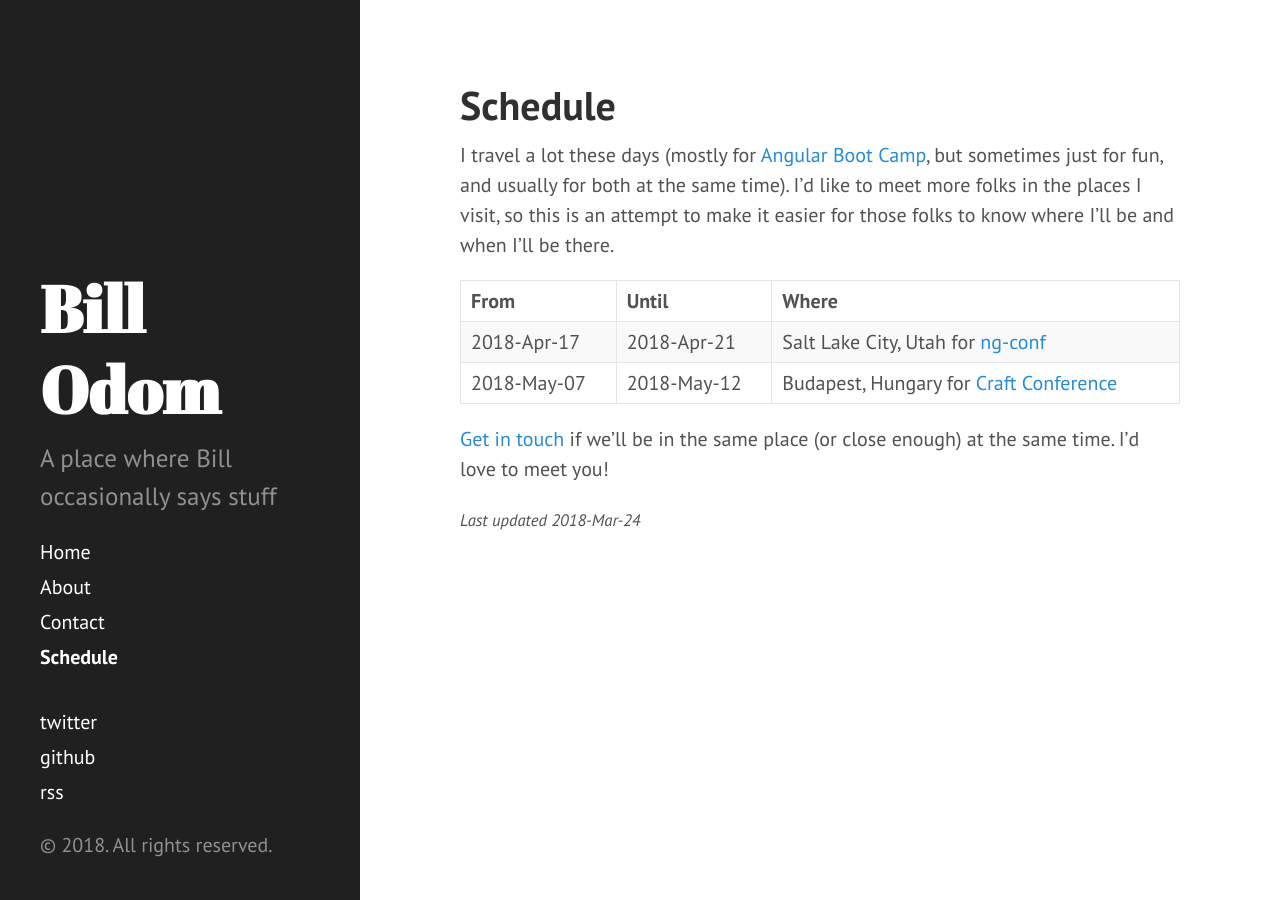
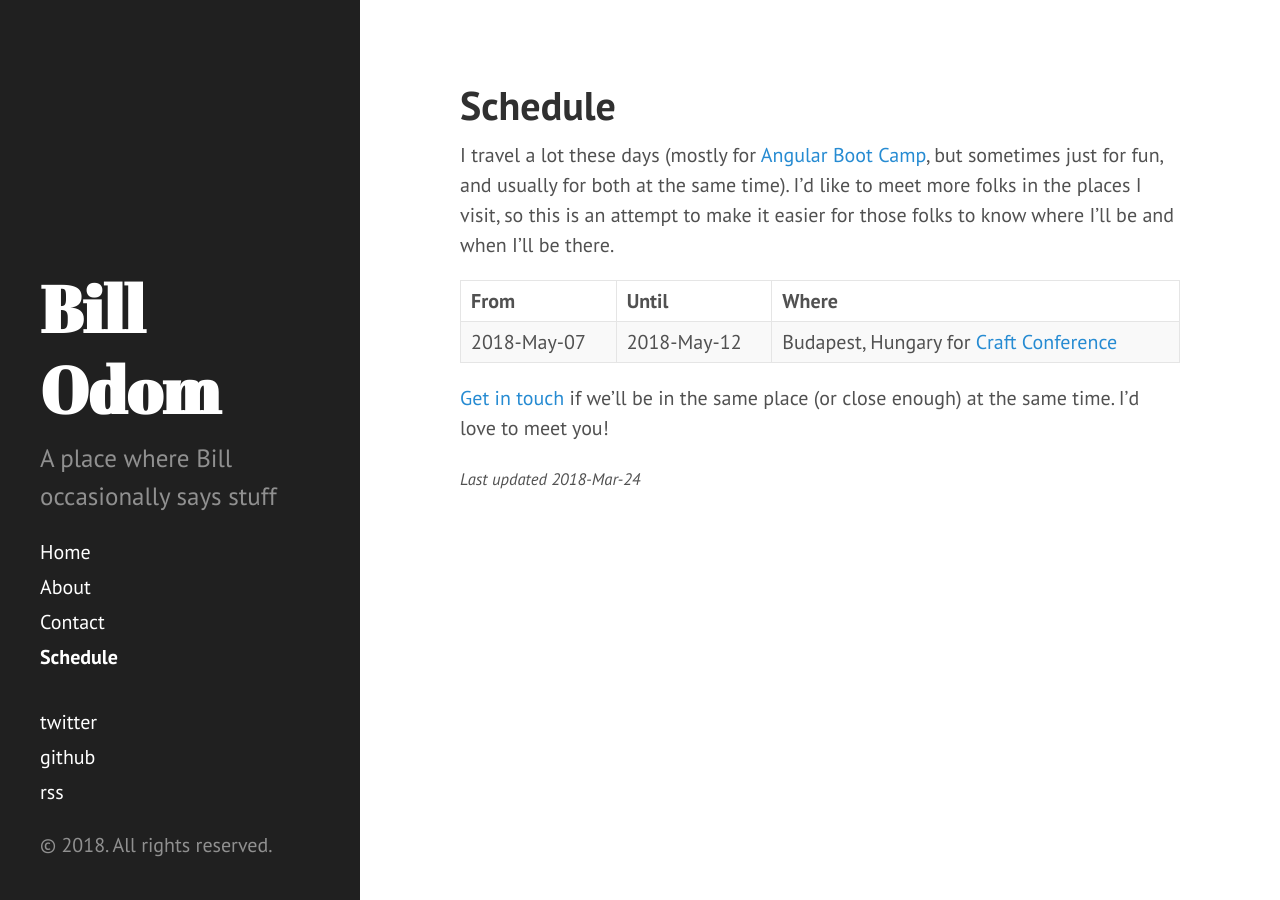
Before and after one commit to wnodom/wnodom.github.io, a Jekyll site: the page built from schedule.md, in a window 1280 px wide. Built offline with Jekyll 4.4.1, drawn with Linux system fonts in a browser that asks for light colours.

Commit message:
Update schedule

```diff
--- a/schedule.md
+++ b/schedule.md
@@ -8,7 +8,6 @@ I travel a lot these days (mostly for [Angular Boot Camp](http://angularbootcamp
 
 | From        | Until       | Where
 |:------------|:------------|:-
-| 2018-Apr-17 | 2018-Apr-21 | Salt Lake City, Utah for [ng-conf](https://ng-conf.com)
 | 2018-May-07 | 2018-May-12 | Budapest, Hungary for [Craft Conference](https://craft-conf.com)
 
 [Get in touch](/contact/) if we'll be in the same place (or close enough) at the same time. I'd love to meet you!
```
